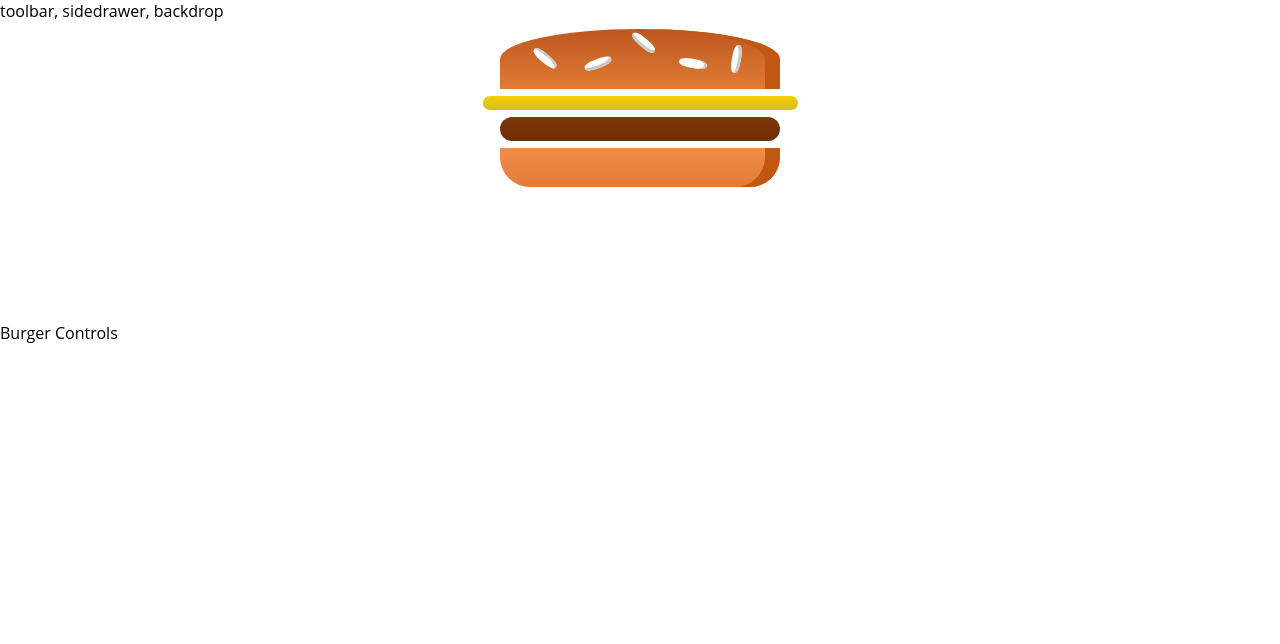
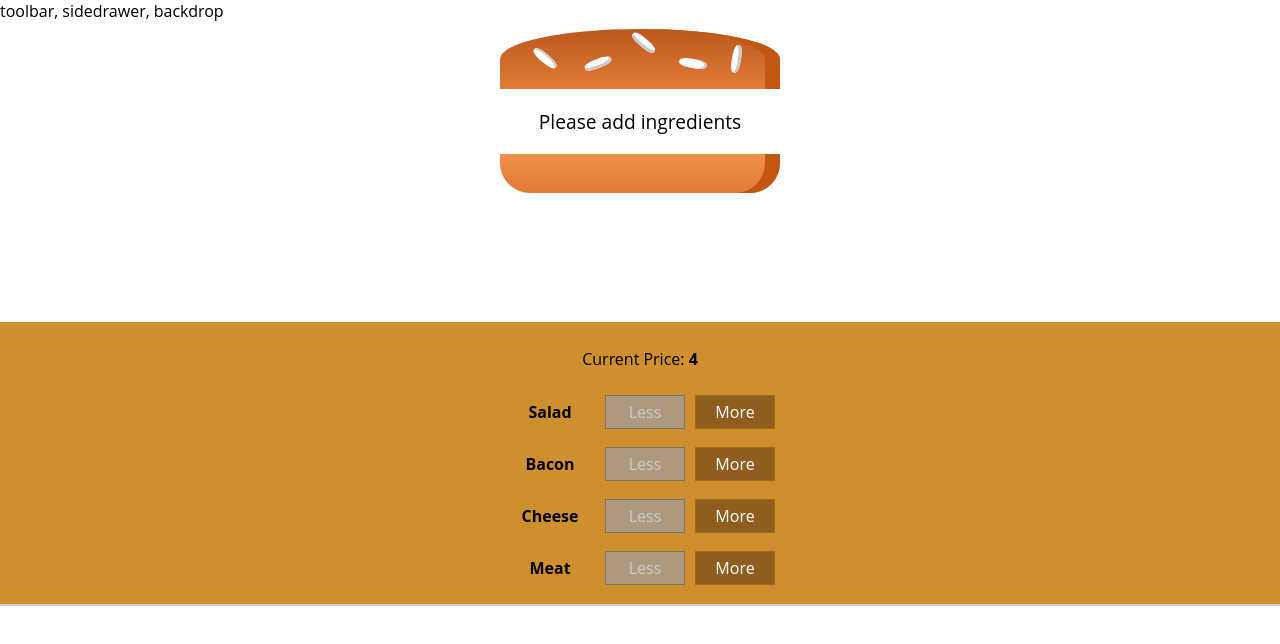
Before and after one commit to tnguyen440/burger-builder, a React app: page / in a window 1280 px wide. Shown: the top 644 px of the page. Built offline with nearby package versions, Linux system fonts and the light colour scheme.

Commit message:
add build controls

```diff
--- /dev/null
+++ b/src/components/Burger/BuildControl.css
@@ -0,0 +1,56 @@
+.BuildControl {
+  display: flex;
+  justify-content: center;
+  align-items: center;
+  margin: 5px 0;
+}
+
+.BuildControl button {
+  display: block;
+  font: inherit;
+  padding: 5px;
+  margin: 0 5px;
+  width: 80px;
+  border: 1px solid #AA6817;
+  cursor: pointer;
+  outline: none;
+}
+
+.BuildControl button:disabled {
+  background-color: #AC9980;
+  border: 1px solid #7E7365;
+  color: #ccc;
+  cursor: default;
+}
+
+.BuildControl button:hover:disabled {
+  background-color: #AC9980;
+  color: #ccc;
+  cursor: not-allowed;
+}
+
+.Label {
+  padding: 10px;
+  font-weight: bold;
+  width: 80px;
+}
+
+.BuildControl .Less {
+  background-color: #D39952;
+  color: white;
+}
+
+.BuildControl .More {
+  background-color: #8F5E1E;
+  color: white;
+}
+
+.BuildControl .Less:hover, .BuildControl .Less:active {
+  background-color: #DAA972;
+  color: white;
+}
+
+.BuildControl .More:hover,.BuildControl .More:active {
+  background-color: #99703F;
+  color: white;
+}
--- /dev/null
+++ b/src/components/Burger/BuildControl.js
@@ -0,0 +1,24 @@
+import React from 'react';
+
+import classes from './BuildControl.css';
+
+const buildControl = (props) => (
+  <div className={classes.BuildControl}>
+    <div className={classes.Label}>{props.label}</div>
+    <button
+      className={classes.Less}
+      onClick={props.removed}
+      disabled={props.disabled}
+    >
+      Less
+    </button>
+    <button
+      className={classes.More}
+      onClick={props.added}
+    >
+      More
+    </button>
+</div>
+);
+
+export default buildControl;
--- /dev/null
+++ b/src/components/Burger/BuildControls.css
@@ -0,0 +1,12 @@
+.BuildControls {
+  width: 100%;
+  background-color: #cf8f2e;
+  display: flex;
+  flex-flow: column;
+  align-content: center;
+  justify-content: center;
+  box-shadow: 0 2px 1px #ccc;
+  margin: auto;
+  padding: 10px 0;
+  text-align: center;
+}
--- /dev/null
+++ b/src/components/Burger/BuildControls.js
@@ -0,0 +1,29 @@
+import React from 'react';
+
+import BuildControl from './BuildControl';
+
+import classess from './BuildControls.css';
+
+const controls = [
+  { label: 'Salad', type: 'salad' },
+  { label: 'Bacon', type: 'bacon' },
+  { label: 'Cheese', type: 'cheese' },
+  { label: 'Meat', type: 'meat' },
+];
+
+const buildControls = (props) => (
+  <div className={classess.BuildControls}>
+    <p>Current Price: <strong>{props.price}</strong></p>
+    {controls.map(ctrl => {
+      return <BuildControl
+        key={ctrl.label}
+        label={ctrl.label}
+        added={() => props.ingredientAdded(ctrl.type)}
+        removed={() => props.ingredientRemoved(ctrl.type)}
+        disabled={props.disabled[ctrl.type]}
+      />;
+    })}
+  </div>
+);
+
+export default buildControls;
--- a/src/components/Burger/Burger.js
+++ b/src/components/Burger/Burger.js
@@ -4,11 +4,24 @@ import classess from './Burger.css';
 import BurgerIngredient from './BurgerIngredient';
 
 const burger = (props) => {
+  let transfromedIngedient = Object.keys(props.ingredients)
+    .map(igKey => {
+      return [...Array(props.ingredients[igKey])].map((_, i) => {
+        return <BurgerIngredient key={igKey + i} type={igKey} />;
+      }); // [,]
+    })
+    .reduce((arr, el) => {
+      return arr.concat(el)
+    }, []);
+
+    if (transfromedIngedient.length ===0) {
+      transfromedIngedient = <p>Please add ingredients</p>;
+    }
+
   return (
     <div className={classess.Burger}>
       <BurgerIngredient type='bread-top' />
-      <BurgerIngredient type='cheese' />
-      <BurgerIngredient type='meat' />
+      {transfromedIngedient}
       <BurgerIngredient type='bread-bottom' />
 
     </div>
--- a/src/containers/BurgerBuilder/BurgerBuilder.js
+++ b/src/containers/BurgerBuilder/BurgerBuilder.js
@@ -1,13 +1,73 @@
 import React, { Component } from 'react';
 
 import Burger from '../../components/Burger/Burger';
+import BuildControls from '../../components/Burger/BuildControls';
+
+const INGREDIENT_PRICES = {
+  salad: 0.5,
+  cheese: 0.4,
+  meat: 1.3,
+  bacon: 0.7
+}
 
 class BurgerBuilder extends Component {
+  state = {
+    ingredients: {
+      salad: 0,
+      bacon: 0,
+      cheese: 0,
+      meat: 0
+    },
+    totalPrice: 4
+  }
+
+  addIngredientHandler = (type) => {
+    const oldCount = this.state.ingredients[type];
+    const updatedCount = oldCount + 1;
+    const updatedIngredients = {
+      ...this.state.ingredients
+    };
+    updatedIngredients[type] = updatedCount;
+
+    const priceAdditon = INGREDIENT_PRICES[type];
+    const oldPrice = this.state.totalPrice;
+    const newPrice = oldPrice + priceAdditon;
+    this.setState({ ingredients: updatedIngredients , totalPrice: newPrice });
+  }
+
+  removeIngredientHandler = (type) => {
+    const oldCount = this.state.ingredients[type];
+    if (oldCount <= 0) {
+      return;
+    }
+    const updatedCount = oldCount - 1;
+    const updatedIngredients = {
+      ...this.state.ingredients
+    };
+    updatedIngredients[type] = updatedCount;
+
+    const priceDeduction = INGREDIENT_PRICES[type];
+    const oldPrice = this.state.totalPrice;
+    const newPrice = oldPrice - priceDeduction;
+    this.setState({ ingredients: updatedIngredients , totalPrice: newPrice });
+  }
+
   render() {
+    const disableInfor = {
+      ...this.state.ingredients
+    };
+    for (let key in disableInfor) {
+      disableInfor[key] = disableInfor[key] <= 0;
+    }
     return (
       <React.Fragment>
-        <Burger />
-        <div>Burger Controls</div>
+        <Burger ingredients={this.state.ingredients}/>
+        <BuildControls
+          ingredientAdded={this.addIngredientHandler}
+          ingredientRemoved={this.removeIngredientHandler}
+          disabled={disableInfor}
+          price={this.state.totalPrice}
+        />
       </React.Fragment>
     );
   }
```
